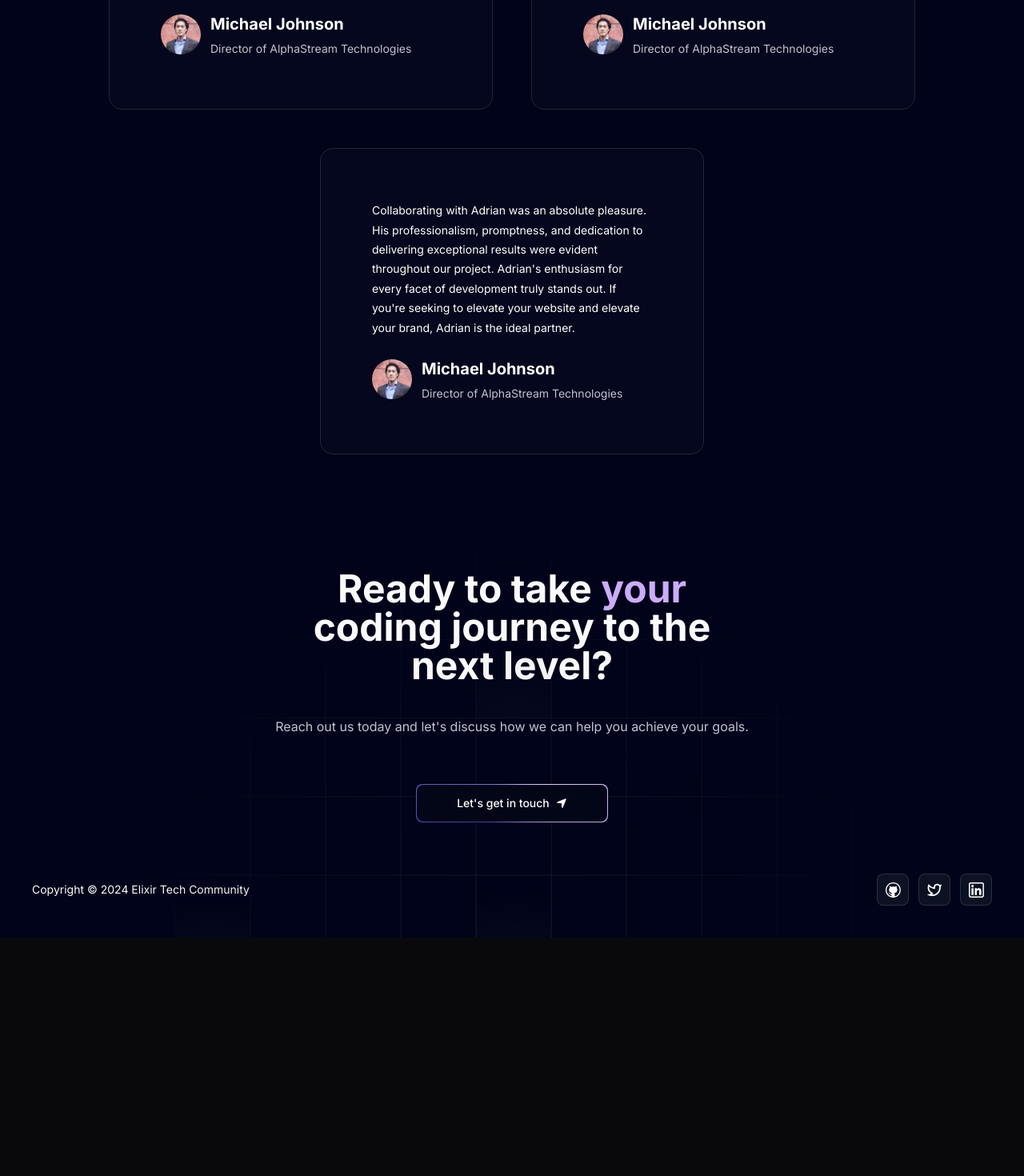
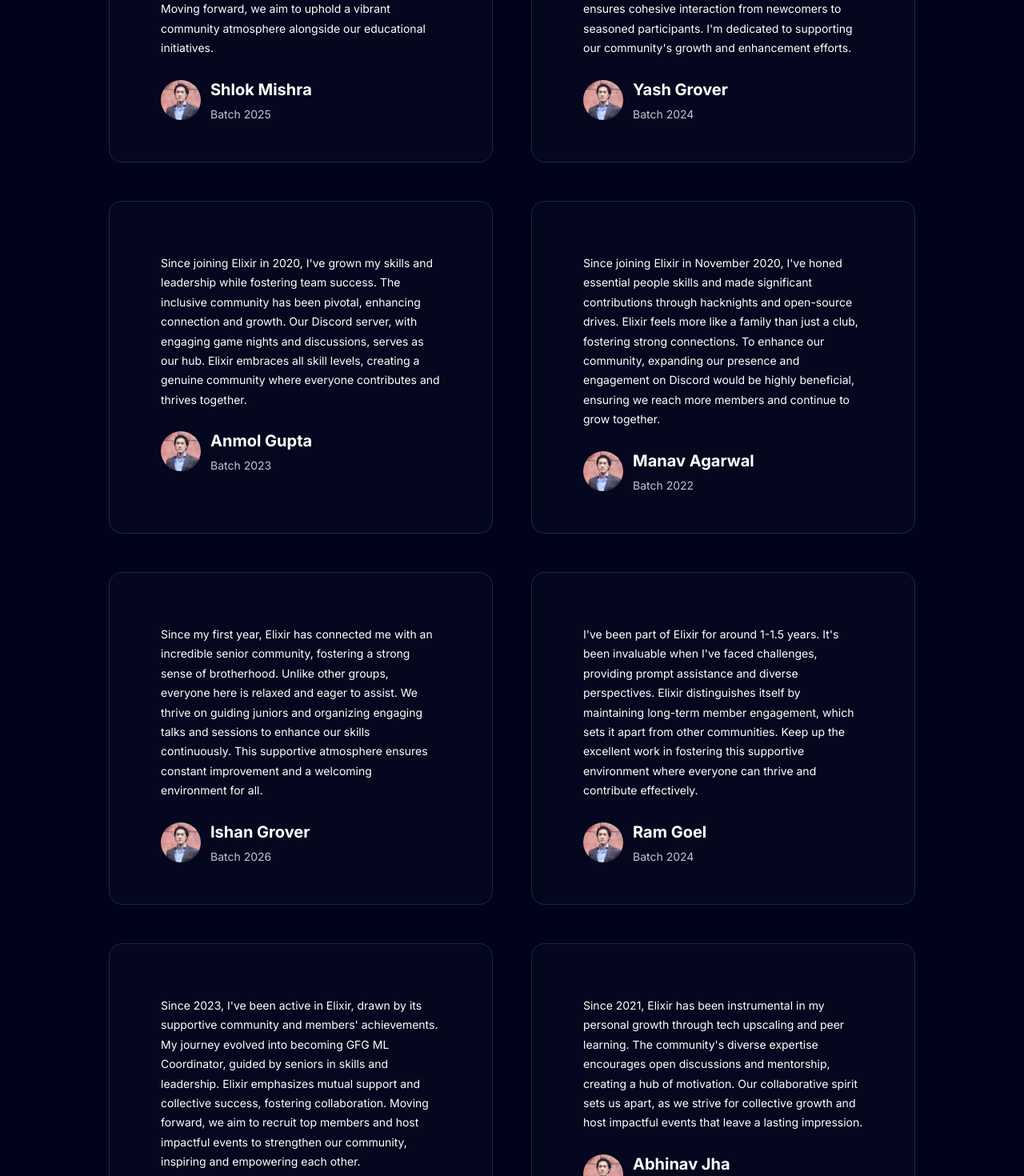
Before and after one commit to dewank07/ElixirV3, a Next.js app: page /testimonials in a window 1280 px wide. Shown: the part 960-2430 px from the top of the page at 80% size. Before the commit the page ends 2132 px from the top, so only its background shows below. Built offline with nearby package versions, Linux system fonts and the light colour scheme.

Commit message:
fixed testimonials

```diff
--- a/components/ChapterSection.tsx
+++ b/components/ChapterSection.tsx
@@ -1,6 +1,6 @@
 "use client";
 
-import { projects } from "@/data";
+import { Chapters } from "@/data";
 import { PinContainer } from "./ui/Pin";
 import Image from "next/image";
 
@@ -11,7 +11,7 @@ const ChapterSection = () => {
         Our Core <span className='text-purple'>Societies</span>
       </h1>
       <div className='flex flex-wrap items-center justify-center p-4 gap-20 mt-10'>
-        {projects.map((item, idx) => (
+        {Chapters.map((item, idx) => (
           <div className='h-auto w-64 flex items-center justify-center' key={idx}>
             <PinContainer title={item.title} href={item.link}>
               <div
--- a/data/index.ts
+++ b/data/index.ts
@@ -69,7 +69,7 @@ export const gridItems = [
   },
 ];
 
-export const projects = [
+export const Chapters = [
   {
     id: 1,
     title: "CodeChef ABESEC",
@@ -99,33 +99,88 @@ export const projects = [
 export const testimonials = [
   {
     quote:
-      "Collaborating with Adrian was an absolute pleasure. His professionalism, promptness, and dedication to delivering exceptional results were evident throughout our project. Adrian's enthusiasm for every facet of development truly stands out. If you're seeking to elevate your website and elevate your brand, Adrian is the ideal partner.",
-    name: "Michael Johnson",
-    title: "Director of AlphaStream Technologies",
+      "I've been with the Elixir Tech Community for 3+ years, starting as the Open Source Coordinator via GFG in 2022. This role helped me grow by finding peers, teaching, and expanding my network beyond college. My advice: Follow your interests and find like-minded peers. For the community, I suggest more innovative sessions like Twitter Spaces and increased activity on the official Elixir Twitter account.",
+    name: "Anvesh Mishra",
+    title: "Batch 2024",
+    img: "/testimonial/anvesh.png",
   },
   {
     quote:
-      "Collaborating with Adrian was an absolute pleasure. His professionalism, promptness, and dedication to delivering exceptional results were evident throughout our project. Adrian's enthusiasm for every facet of development truly stands out. If you're seeking to elevate your website and elevate your brand, Adrian is the ideal partner.",
-    name: "Michael Johnson",
-    title: "Director of AlphaStream Technologies",
+      "Since joining Elixir in 2020, I've led the CodeChef chapter, gaining skills in event organization and teamwork. This experience taught me to prioritize my interests and excel in them. My advice: focus on what you love and pursue it passionately. Teaching is my passion, and I enjoy hosting engaging talk sessions. I'm eager for ideas to enhance our sessions and community engagement. Let's innovate and grow together.",
+    name: "Tanveer Raza",
+    title: "Batch 2023",
+    img: "/testimonial/tanveer.png",
   },
   {
     quote:
-      "Collaborating with Adrian was an absolute pleasure. His professionalism, promptness, and dedication to delivering exceptional results were evident throughout our project. Adrian's enthusiasm for every facet of development truly stands out. If you're seeking to elevate your website and elevate your brand, Adrian is the ideal partner.",
-    name: "Michael Johnson",
-    title: "Director of AlphaStream Technologies",
+      "Since joining Elixir in 2022, I've managed Discord, organized events, and mentored juniors. I've led sessions on GSoC, open source opportunities, and resume building, and organized hackathons to foster a development mindset. Elixir's flat hierarchy and supportive mentors ensure accessible guidance. Moving forward, we aim to uphold a vibrant community atmosphere alongside our educational initiatives.",
+    name: "Shlok Mishra",
+    title: "Batch 2025",
+    img: "/testimonial/shlok.png",
   },
   {
     quote:
-      "Collaborating with Adrian was an absolute pleasure. His professionalism, promptness, and dedication to delivering exceptional results were evident throughout our project. Adrian's enthusiasm for every facet of development truly stands out. If you're seeking to elevate your website and elevate your brand, Adrian is the ideal partner.",
-    name: "Michael Johnson",
-    title: "Director of AlphaStream Technologies",
+      "I've been a member of Elixir for over 4 years, benefiting from invaluable career guidance from senior members and offering mentorship to juniors. My contributions span organizing and participating in community events that foster strong relationships among members. Elixir's well-structured approach ensures cohesive interaction from newcomers to seasoned participants. I'm dedicated to supporting our community's growth and enhancement efforts.",
+    name: "Yash Grover",
+    title: "Batch 2024",
+    img: "/testimonial/yash.png",
   },
   {
     quote:
-      "Collaborating with Adrian was an absolute pleasure. His professionalism, promptness, and dedication to delivering exceptional results were evident throughout our project. Adrian's enthusiasm for every facet of development truly stands out. If you're seeking to elevate your website and elevate your brand, Adrian is the ideal partner.",
-    name: "Michael Johnson",
-    title: "Director of AlphaStream Technologies",
+      "Since joining Elixir in 2020, I've grown my skills and leadership while fostering team success. The inclusive community has been pivotal, enhancing connection and growth. Our Discord server, with engaging game nights and discussions, serves as our hub. Elixir embraces all skill levels, creating a genuine community where everyone contributes and thrives together.",
+    name: "Anmol Gupta",
+    title: "Batch 2023",
+    img: "/testimonial/anmol.png",
+  },
+
+  {
+    quote:
+      "Since joining Elixir in November 2020, I've honed essential people skills and made significant contributions through hacknights and open-source drives. Elixir feels more like a family than just a club, fostering strong connections. To enhance our community, expanding our presence and engagement on Discord would be highly beneficial, ensuring we reach more members and continue to grow together.",
+    name: "Manav Agarwal",
+    title: "Batch 2022",
+    img: "/testimonial/manav.png",
+  },
+  {
+    quote:
+      "Since my first year, Elixir has connected me with an incredible senior community, fostering a strong sense of brotherhood. Unlike other groups, everyone here is relaxed and eager to assist. We thrive on guiding juniors and organizing engaging talks and sessions to enhance our skills continuously. This supportive atmosphere ensures constant improvement and a welcoming environment for all.",
+    name: "Ishan Grover",
+    title: "Batch 2026",
+    img: "/testimonial/ishan.png",
+  },
+  {
+    quote:
+      "I've been part of Elixir for around 1-1.5 years. It's been invaluable when I've faced challenges, providing prompt assistance and diverse perspectives. Elixir distinguishes itself by maintaining long-term member engagement, which sets it apart from other communities. Keep up the excellent work in fostering this supportive environment where everyone can thrive and contribute effectively.",
+    name: "Ram Goel",
+    title: "Batch 2024",
+    img: "/testimonial/ram.png",
+  },
+  {
+    quote:
+      "Since 2023, I've been active in Elixir, drawn by its supportive community and members' achievements. My journey evolved into becoming GFG ML Coordinator, guided by seniors in skills and leadership. Elixir emphasizes mutual support and collective success, fostering collaboration. Moving forward, we aim to recruit top members and host impactful events to strengthen our community, inspiring and empowering each other.",
+    name: "Satyam Namdev",
+    title: "Batch 2026",
+    img: "/testimonial/satyam.png",
+  },
+  {
+    quote:
+      "Since 2021, Elixir has been instrumental in my personal growth through tech upscaling and peer learning. The community's diverse expertise encourages open discussions and mentorship, creating a hub of motivation. Our collaborative spirit sets us apart, as we strive for collective growth and host impactful events that leave a lasting impression.",
+    name: "Abhinav Jha",
+    title: "Batch 2025",
+    img: "/testimonial/abhinav.png",
+  },
+  {
+    quote:
+      "Since 2020, Elixir has been more than a network; it's a supportive community that felt like family throughout college. I played a role in reviving our Discord server, enjoying enriching discussions and launching our website. Elixir stands out for nurturing growth without judgment. Introducing regular game nights on Discord would further enhance our community, making it even more engaging and enjoyable for everyone involved.",
+    name: "Dewank Rastogi",
+    title: "Batch 2024",
+    img: "/testimonial/dewank.png",
+  },
+  {
+    quote:
+      "I joined Elixir in 2022 as a complete novice in CS. The guidance from Elixir members kickstarted my career. My impactful contributions include promoting and leading sessions on the Elixir Discord server and offline. Elixir stands out as an inclusive community where I've interacted with FAANG engineers, open-source contributors, and many amazing individuals. Looking forward to implementing community mentorship to enhance Elixir further.",
+    name: "Vandit Singh",
+    title: "Batch 2025",
+    img: "/testimonial/vandit.png",
   },
 ];
 
--- a/layouts/TestimonialsPageLayout.tsx
+++ b/layouts/TestimonialsPageLayout.tsx
@@ -2,23 +2,16 @@
 // import ClipPath from "@/assets/svg/ClipPath";
 import PageHeading from "@/components/PageHeading";
 import { testimonials } from "@/data";
-
+import { cn } from "@/lib/utils";
+import styles from "./layouts.module.css";
 const TestimonialsPageLayout = () => {
   return (
     <div className='pt-20 relative z-10'>
       <div className='flex flex-col items-center justify-center'>
-        <PageHeading smallHeading='Take A Note(s)' longHeading='YOUR LAST NIGHT STUDY GUIDE' />
+        <PageHeading smallHeading='Members' longHeading='LISTEN TO OUR TESTIMONIALS' />
         <ul className='flex items-center justify-center flex-wrap ' style={{ gap: "3rem", padding: "4rem 0" }}>
           {testimonials.map((item, idx) => (
-            <li
-              className='rounded-2xl border border-slate-800 p-5 md:p-16 '
-              style={{
-                background: "rgb(4,7,29)",
-                backgroundColor: "linear-gradient(90deg, rgba(4,7,29,1) 0%, rgba(12,14,35,1) 100%)",
-                width: "30rem",
-              }}
-              key={idx}
-            >
+            <li className={cn("rounded-2xl border border-slate-800 p-5 md:p-16 ", styles.testimonials)} key={idx}>
               <blockquote>
                 <span className=' relative z-20 text-sm md:text-base leading-[1.6] text-white font-normal'>
                   {item.quote}
--- a/layouts/layouts.module.css
+++ b/layouts/layouts.module.css
@@ -3,8 +3,18 @@
   padding: 1rem;
   margin: 0 auto;
 }
+.testimonials {
+  background: rgb(4, 7, 29);
+  background-color: linear-gradient(90deg, rgba(4, 7, 29, 1) 0%, rgba(12, 14, 35, 1) 100%);
+  width: 22rem;
+  height: 25rem;
+}
 @media screen and (min-width: 768px) {
   .formContainer {
     width: 50%;
   }
+  .testimonials {
+    width: 30rem;
+    height: 26rem;
+  }
 }
```
